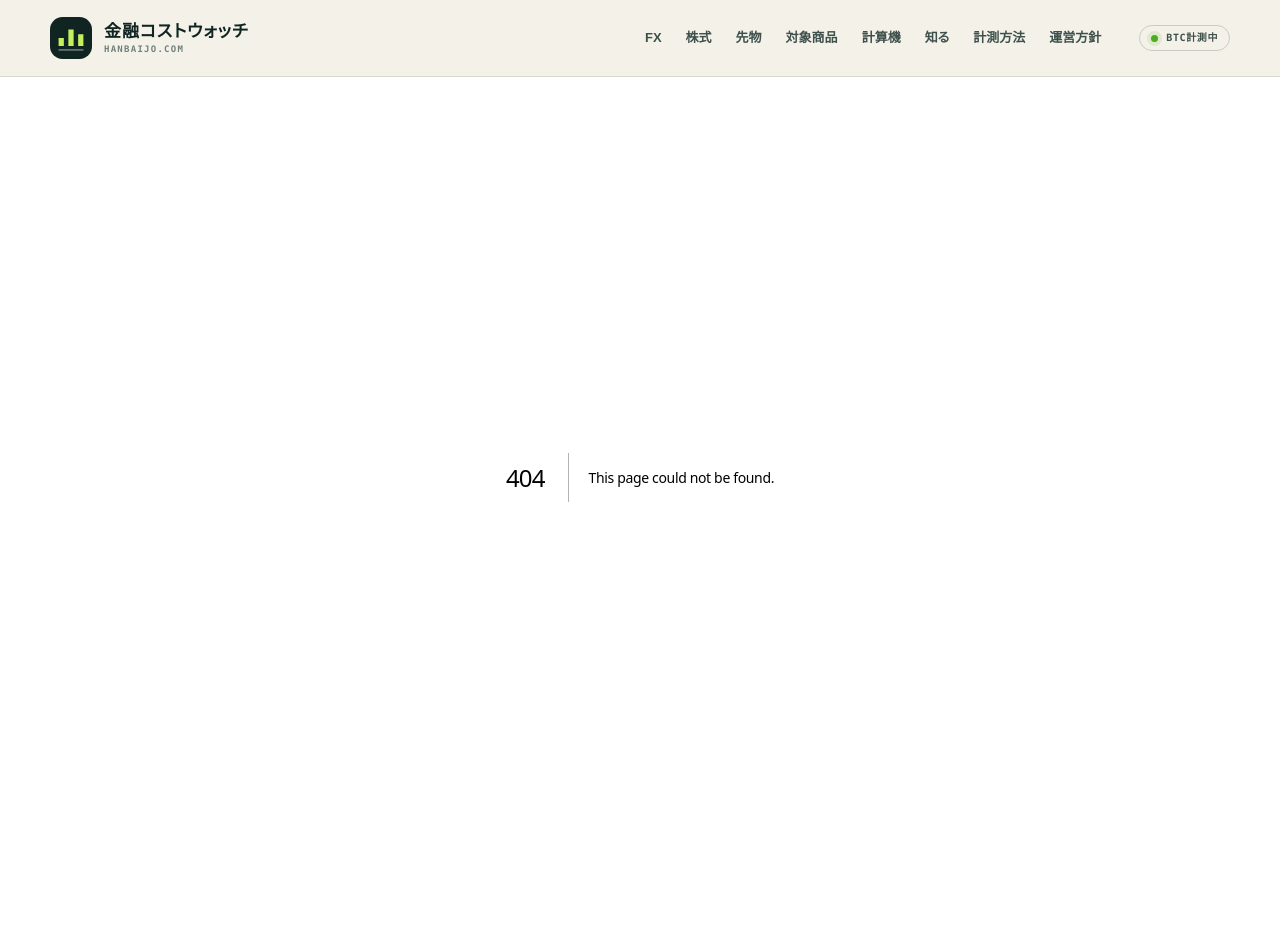
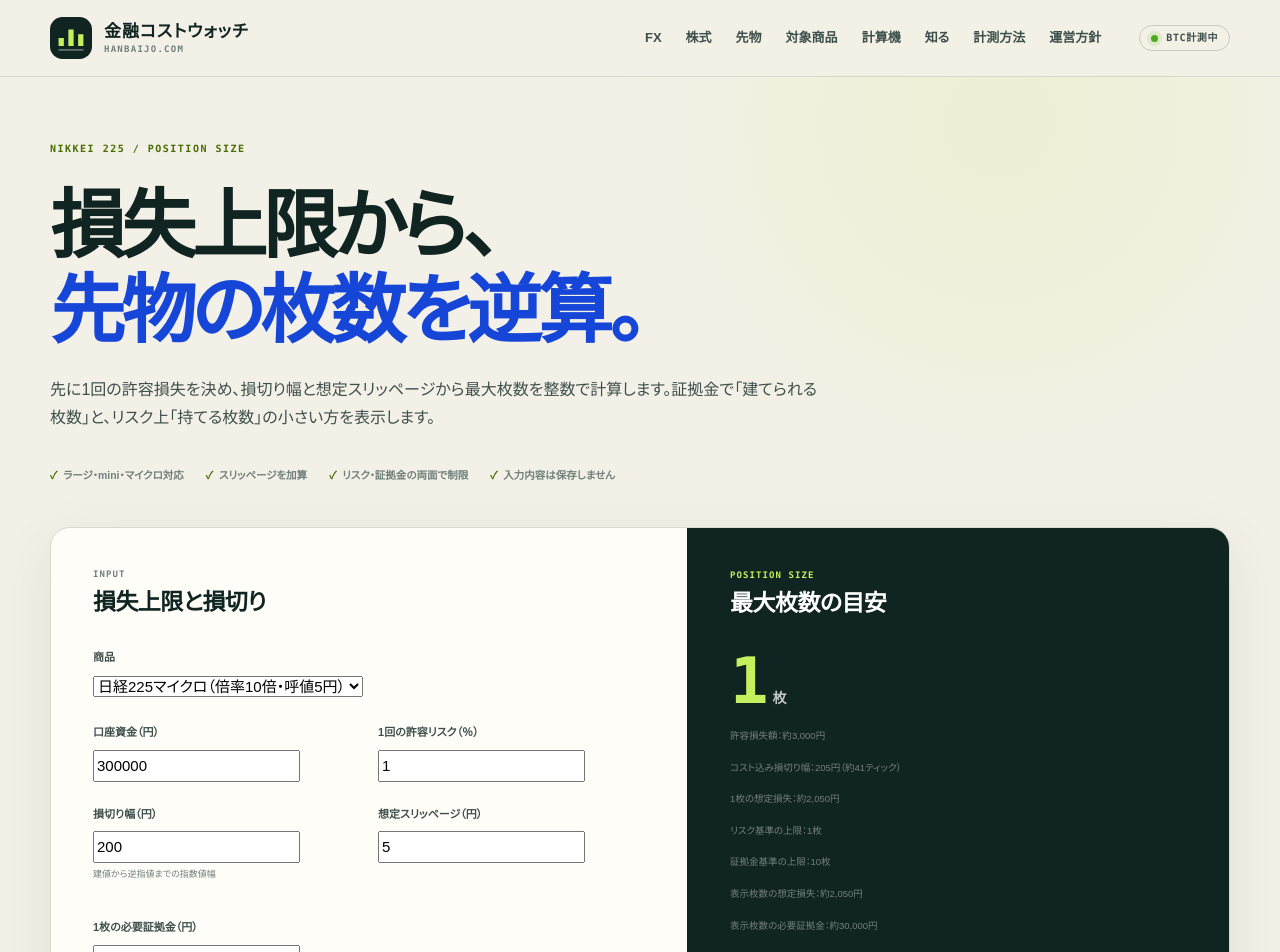
Before and after one commit to mrok18/hanbaijo, a Next.js app: page /tools/nikkei225-position-size-calculator in a window 1280 px wide. Before the commit this address had no page. Shown: the top 952 px of the page. Built offline with nearby package versions, Linux system fonts and the light colour scheme.

Commit message:
feat: add Nikkei position size calculator

```diff
--- a/app/articles/futures-tick-value/page.tsx
+++ b/app/articles/futures-tick-value/page.tsx
@@ -56,6 +56,7 @@ export default function Page() {
       </section>
 
       <p><Link href="/tools/matsui-futures-cost-calculator">先物の値幅損益と往復手数料を計算する →</Link></p>
+      <p><Link href="/tools/nikkei225-position-size-calculator">許容損失から先物の適正枚数を計算する →</Link></p>
       <p><Link href="/articles/nikkei225-micro-profit-loss">日経225マイクロの損益早見表を見る →</Link></p>
       <p><Link href="/futures">先物コスト比較へ戻る →</Link></p>
     </article>
--- a/app/sitemap.ts
+++ b/app/sitemap.ts
@@ -30,7 +30,7 @@ export default function sitemap(): MetadataRoute.Sitemap {
   ];
   return [
     { url: base, lastModified: now, changeFrequency: 'hourly', priority: 1 },
-    ...['fx', 'cfd', 'stocks', 'futures', 'markets', 'tools', 'tools/cost-calculator', 'tools/nikkei225-margin-buffer-calculator', 'tools/trading-break-even-calculator', 'tools/fx-swap-break-even-calculator', 'tools/cfd-margin-calculator', 'tools/fx-position-size-calculator', 'tools/fx-pip-value-calculator', 'tools/risk-reward-calculator', 'tools/us-stock-fx-profit-calculator', 'tools/matsui-fx-spread-calculator', 'tools/matsui-fx-margin-calculator', 'tools/matsui-us-stock-cost-calculator', 'tools/matsui-futures-cost-calculator', 'tools/matsui-box-rate-calculator', 'articles', 'method', 'about', 'disclaimer', 'contact'].map((p) => ({
+    ...['fx', 'cfd', 'stocks', 'futures', 'markets', 'tools', 'tools/cost-calculator', 'tools/nikkei225-margin-buffer-calculator', 'tools/nikkei225-position-size-calculator', 'tools/trading-break-even-calculator', 'tools/fx-swap-break-even-calculator', 'tools/cfd-margin-calculator', 'tools/fx-position-size-calculator', 'tools/fx-pip-value-calculator', 'tools/risk-reward-calculator', 'tools/us-stock-fx-profit-calculator', 'tools/matsui-fx-spread-calculator', 'tools/matsui-fx-margin-calculator', 'tools/matsui-us-stock-cost-calculator', 'tools/matsui-futures-cost-calculator', 'tools/matsui-box-rate-calculator', 'articles', 'method', 'about', 'disclaimer', 'contact'].map((p) => ({
       url: `${base}/${p}`, lastModified: now, changeFrequency: 'monthly' as const, priority: 0.6,
     })),
     ...POSTS.map((p) => ({
--- a/app/tools/nikkei225-margin-buffer-calculator/page.tsx
+++ b/app/tools/nikkei225-margin-buffer-calculator/page.tsx
@@ -13,7 +13,7 @@ export default function Page() {
     <header className="calculator-intro"><p className="page-kicker">NIKKEI 225 / MARGIN BUFFER</p><h1>証拠金の余力を、<br /><em>値幅に換算。</em></h1><p className="lede">口座資金から必要証拠金と残しておく資金を引き、余った金額が何円・何ティックの逆行に相当するか概算します。</p><div className="calculator-proof"><span>ラージ・mini・マイクロ対応</span><span>証拠金は手入力</span><span>入力内容は保存しません</span></div></header>
     <NikkeiMarginBufferCalculator />
     <div className="callout"><strong>ロスカット価格の計算ではありません</strong><p>表示するのは、入力した資金の余力を商品倍率で割った単純な値幅換算です。実際の追加証拠金や強制決済は、証券会社の維持率、値洗い、他の建玉、注文中証拠金などで変わります。必要証拠金は変動するため、取引画面の最新額を入力してください。相場急変や価格の飛びでは、ここで示す余力や口座資金を超える損失が生じる場合があります。</p></div>
-    <nav className="calculator-proof" aria-label="計算根拠と関連記事"><Link href="/articles/futures-margin">証拠金の仕組み</Link><Link href="/articles/nikkei225-micro-profit-loss">マイクロの損益早見表</Link><Link href="/articles/futures-tick-value">1ティックの計算方法</Link><Link href="/tools/matsui-futures-cost-calculator">手数料込み損益計算</Link><Link href="/futures/nikkei225-fee-comparison">証券会社別手数料</Link></nav>
+    <nav className="calculator-proof" aria-label="計算根拠と関連記事"><Link href="/tools/nikkei225-position-size-calculator">許容損失から枚数を逆算</Link><Link href="/articles/futures-margin">証拠金の仕組み</Link><Link href="/articles/nikkei225-micro-profit-loss">マイクロの損益早見表</Link><Link href="/articles/futures-tick-value">1ティックの計算方法</Link><Link href="/tools/matsui-futures-cost-calculator">手数料込み損益計算</Link><Link href="/futures/nikkei225-fee-comparison">証券会社別手数料</Link></nav>
     <section className="article-affiliate" aria-label="関連する広告"><AffiliateOfferCard offer={AFFILIATE_OFFERS['matsui-fx']} /><p className="affiliate-disclosure">松井証券への広告リンクです。申込み成立時に当サイトが報酬を受け取る場合があります。計算結果とは分けて表示しています。</p></section>
   </div>;
 }
--- /dev/null
+++ b/app/tools/nikkei225-position-size-calculator/NikkeiPositionSizeCalculator.tsx
@@ -0,0 +1,46 @@
+'use client';
+
+import { useMemo, useState } from 'react';
+
+const products = [
+  { name: '日経225先物', multiplier: 1000, tick: 10 },
+  { name: '日経225mini', multiplier: 100, tick: 5 },
+  { name: '日経225マイクロ', multiplier: 10, tick: 5 },
+] as const;
+
+export default function NikkeiPositionSizeCalculator() {
+  const [productIndex, setProductIndex] = useState(2);
+  const [funds, setFunds] = useState(300000);
+  const [riskPercent, setRiskPercent] = useState(1);
+  const [stopPoints, setStopPoints] = useState(200);
+  const [slippagePoints, setSlippagePoints] = useState(5);
+  const [marginPerLot, setMarginPerLot] = useState(30000);
+  const product = products[productIndex];
+  const result = useMemo(() => {
+    const safeFunds = Math.max(0, funds);
+    const riskBudget = safeFunds * Math.max(0, riskPercent) / 100;
+    const totalPoints = Math.max(0, stopPoints) + Math.max(0, slippagePoints);
+    const lossPerLot = totalPoints * product.multiplier;
+    const lotsByRisk = lossPerLot ? Math.floor(riskBudget / lossPerLot) : 0;
+    const safeMargin = Math.max(0, marginPerLot);
+    const lotsByMargin = safeMargin ? Math.floor(safeFunds / safeMargin) : 0;
+    const lots = Math.min(lotsByRisk, lotsByMargin);
+    return { riskBudget, totalPoints, lossPerLot, lotsByRisk, lotsByMargin, lots, estimatedLoss: lots * lossPerLot, requiredMargin: lots * safeMargin, stopTicks: product.tick ? totalPoints / product.tick : 0 };
+  }, [funds, riskPercent, stopPoints, slippagePoints, marginPerLot, product]);
+  const number = new Intl.NumberFormat('ja-JP', { maximumFractionDigits: 1 });
+
+  return <div className="calculator-shell"><div className="calculator-grid">
+    <section className="calculator-inputs"><div className="calculator-panel-head"><div><span>INPUT</span><h2>損失上限と損切り</h2></div></div><div className="field-grid">
+      <label className="wide"><span>商品</span><select value={productIndex} onChange={e => setProductIndex(Number(e.target.value))}>{products.map((item, index) => <option key={item.name} value={index}>{item.name}（倍率{item.multiplier}倍・呼値{item.tick}円）</option>)}</select></label>
+      <label><span>口座資金（円）</span><input type="number" min="0" step="10000" value={funds} onChange={e => setFunds(Number(e.target.value))} /></label>
+      <label><span>1回の許容リスク（％）</span><input type="number" min="0" step="0.1" value={riskPercent} onChange={e => setRiskPercent(Number(e.target.value))} /></label>
+      <label><span>損切り幅（円）</span><input type="number" min="0" step={product.tick} value={stopPoints} onChange={e => setStopPoints(Number(e.target.value))} /><small>建値から逆指値までの指数値幅</small></label>
+      <label><span>想定スリッページ（円）</span><input type="number" min="0" step={product.tick} value={slippagePoints} onChange={e => setSlippagePoints(Number(e.target.value))} /></label>
+      <label className="wide"><span>1枚の必要証拠金（円）</span><input type="number" min="0" step="1000" value={marginPerLot} onChange={e => setMarginPerLot(Number(e.target.value))} /><small>取引画面に表示された最新額を入力</small></label>
+    </div></section>
+    <section className="calculator-result"><div className="result-head"><span>POSITION SIZE</span><h2>最大枚数の目安</h2></div><div className="total-cost"><strong>{number.format(result.lots)}</strong><span>枚</span></div>
+      <p>許容損失額：約{number.format(result.riskBudget)}円</p><p>コスト込み損切り幅：{number.format(result.totalPoints)}円（約{number.format(result.stopTicks)}ティック）</p><p>1枚の想定損失：約{number.format(result.lossPerLot)}円</p><p>リスク基準の上限：{number.format(result.lotsByRisk)}枚</p><p>証拠金基準の上限：{number.format(result.lotsByMargin)}枚</p><p>表示枚数の想定損失：約{number.format(result.estimatedLoss)}円</p><p>表示枚数の必要証拠金：約{number.format(result.requiredMargin)}円</p>
+      {result.lots === 0 && <p><strong>この条件では1枚未満です。より小さい商品か、損切り幅・資金条件を検討してください。</strong></p>}
+    </section>
+  </div></div>;
+}
--- /dev/null
+++ b/app/tools/nikkei225-position-size-calculator/page.tsx
@@ -0,0 +1,19 @@
+import Link from 'next/link';
+import AffiliateOfferCard from '@/components/AffiliateOfferCard';
+import { AFFILIATE_OFFERS } from '@/lib/affiliates';
+import NikkeiPositionSizeCalculator from './NikkeiPositionSizeCalculator';
+
+export const metadata = {
+  title: '日経225先物 適正枚数計算機｜許容損失から枚数を逆算',
+  description: '口座資金、許容リスク率、損切り幅、スリッページ、必要証拠金から、日経225先物・mini・マイクロの最大枚数を概算します。',
+};
+
+export default function Page() {
+  return <div className="calculator-page">
+    <header className="calculator-intro"><p className="page-kicker">NIKKEI 225 / POSITION SIZE</p><h1>損失上限から、<br /><em>先物の枚数を逆算。</em></h1><p className="lede">先に1回の許容損失を決め、損切り幅と想定スリッページから最大枚数を整数で計算します。証拠金で「建てられる枚数」と、リスク上「持てる枚数」の小さい方を表示します。</p><div className="calculator-proof"><span>ラージ・mini・マイクロ対応</span><span>スリッページを加算</span><span>リスク・証拠金の両面で制限</span><span>入力内容は保存しません</span></div></header>
+    <NikkeiPositionSizeCalculator />
+    <div className="callout"><strong>損失額を保証する計算ではありません</strong><p>逆指値は指定価格での約定を保証しません。相場急変、夜間の価格飛び、流動性低下などで想定スリッページを超え、計算上の許容額や口座資金を上回る損失が生じる場合があります。必要証拠金も変動するため、注文前に取引画面と契約締結前交付書面を確認してください。</p></div>
+    <nav className="calculator-proof" aria-label="関連する計算機と解説"><Link href="/tools/nikkei225-margin-buffer-calculator">証拠金余力計算</Link><Link href="/tools/matsui-futures-cost-calculator">手数料込み損益計算</Link><Link href="/articles/nikkei225-micro-profit-loss">マイクロ損益早見表</Link><Link href="/articles/futures-tick-value">1ティックの計算方法</Link><Link href="/articles/futures-margin">証拠金の仕組み</Link></nav>
+    <section className="article-affiliate" aria-label="関連する広告"><AffiliateOfferCard offer={AFFILIATE_OFFERS['matsui-fx']} /><p className="affiliate-disclosure">松井証券への広告リンクです。申込み成立時に当サイトが報酬を受け取る場合があります。計算結果とは分けて表示しています。</p></section>
+  </div>;
+}
--- a/app/tools/page.tsx
+++ b/app/tools/page.tsx
@@ -6,6 +6,7 @@ export const metadata = {
 };
 
 const tools = [
+  { href: '/tools/nikkei225-position-size-calculator', tag: 'FUTURES RISK', title: '日経225先物 適正枚数計算機', description: '口座資金、許容リスク率、損切り幅、必要証拠金から、先物の最大枚数を整数で逆算します。', scope: '損失上限から枚数を逆算' },
   { href: '/tools/nikkei225-margin-buffer-calculator', tag: 'FUTURES RISK', title: '日経225先物 証拠金余力計算機', description: '口座資金、必要証拠金、枚数から、資金余力が何円・何ティックの逆行に相当するか計算します。', scope: 'ラージ・mini・マイクロ' },
   { href: '/tools/fx-swap-break-even-calculator', tag: 'FX SWAP', title: 'FXスワップ損益分岐日数計算機', description: '通貨数、スプレッド、1日分のスワップから、初期コストを回収する付与日数と保有後の差引損益を計算します。', scope: '受取・支払に対応' },
   { href: '/tools/trading-break-even-calculator', tag: 'ALL MARKETS', title: '取引コスト損益分岐計算機', description: '取引金額、スプレッド、往復手数料、保有コストから、回収に必要な利益率と1単位あたりの値幅を計算します。', scope: '手数料負けの境界' },
@@ -24,7 +25,7 @@ const tools = [
 
 export default function Page() {
   return <div className="fx-page">
-    <section className="fx-hero"><div><p className="page-kicker">FINANCIAL COST TOOLKIT</p><h1>取引条件を、<br /><em>円の負担へ。</em></h1><p className="lede">広告の見出しだけでは分からないコストを、取引金額・数量・保有条件に合わせて試算します。入力値はブラウザ内で計算され、サーバーへ保存しません。</p><div className="hero-actions"><Link className="button primary" href="/tools/cost-calculator">汎用計算機を開く</Link><Link className="button secondary" href="/method">算出方法を確認</Link></div></div><aside className="fx-status-panel"><span>TOOL STATUS</span><strong>14種類を公開中</strong><p>汎用計算に加え、公式の取引単位・料金体系を反映したサービス別計算機を順次追加しています。</p><dl><div><dt>対象</dt><dd>FX・CFD・株・先物</dd></div><div><dt>入力保存</dt><dd>なし</dd></div><div><dt>利用料</dt><dd>無料</dd></div></dl></aside></section>
+    <section className="fx-hero"><div><p className="page-kicker">FINANCIAL COST TOOLKIT</p><h1>取引条件を、<br /><em>円の負担へ。</em></h1><p className="lede">広告の見出しだけでは分からないコストを、取引金額・数量・保有条件に合わせて試算します。入力値はブラウザ内で計算され、サーバーへ保存しません。</p><div className="hero-actions"><Link className="button primary" href="/tools/cost-calculator">汎用計算機を開く</Link><Link className="button secondary" href="/method">算出方法を確認</Link></div></div><aside className="fx-status-panel"><span>TOOL STATUS</span><strong>15種類を公開中</strong><p>汎用計算に加え、公式の取引単位・料金体系を反映したサービス別計算機を順次追加しています。</p><dl><div><dt>対象</dt><dd>FX・CFD・株・先物</dd></div><div><dt>入力保存</dt><dd>なし</dd></div><div><dt>利用料</dt><dd>無料</dd></div></dl></aside></section>
 
     <section className="fx-section"><div className="section-heading"><div><p className="section-index">01 / CALCULATORS</p><h2>目的から計算機を選ぶ</h2><p>商品横断の概算と、サービス固有条件の計算を分けています。</p></div></div><div className="affiliate-grid">{tools.map((tool, index) => <article className="affiliate-card" key={tool.href}><div className="affiliate-card-head"><span>TOOL {String(index + 1).padStart(2, '0')}</span><b>{tool.scope}</b></div><p className="affiliate-category">{tool.tag}</p><h3>{tool.title}</h3><p>{tool.description}</p><Link href={tool.href}>計算する →</Link></article>)}</div></section>
 
```
